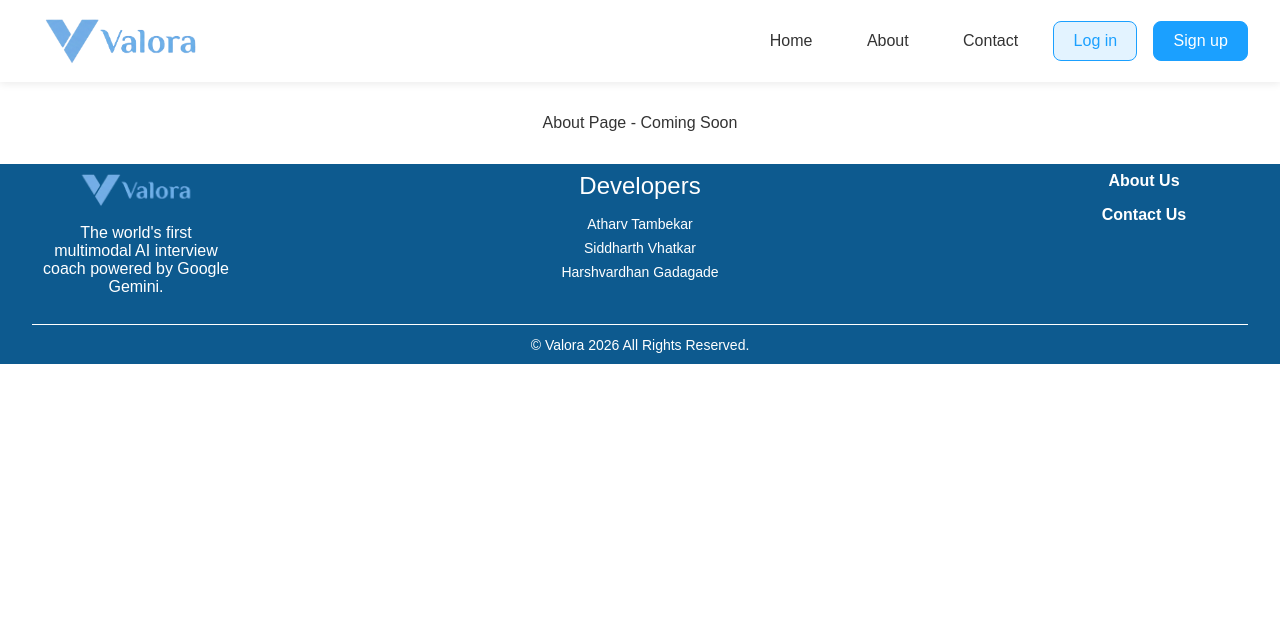
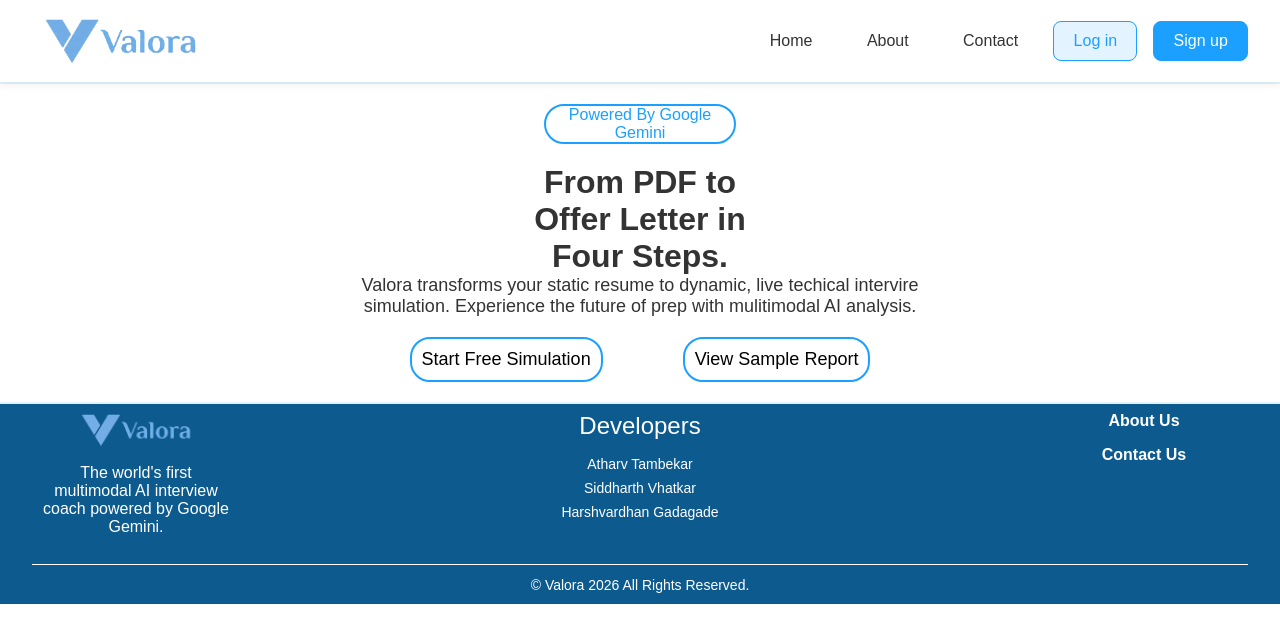
Before and after one commit to Atharv-28/Valora, a React (Create React App) app in the folder valora-frontend/: page /about in a window 1280 px wide. Shown: the top 642 px of the page. Built offline with nearby package versions, Linux system fonts and the light colour scheme; no server answers; a web font is replaced by a local one.

Commit message:
about add

```diff
--- a/valora-frontend/src/App.js
+++ b/valora-frontend/src/App.js
@@ -6,6 +6,7 @@
 import { Interview } from './pages/interview';
 import { Footer } from './components/footer';
 import { ContactUs } from './pages/ContactUs';
+import { AboutUs } from './pages/AboutUs';
 
 function AppContent() {
   const location = useLocation();
@@ -18,10 +19,10 @@
         <Route path="/" element={<Home />} />
         <Route path="/start-interview" element={<StartInterview />} />
         <Route path="/interview" element={<Interview />} />
-        <Route path="/about" element={<div style={{padding: '2rem'}}>About Page - Coming Soon</div>} />
+        <Route path="/about" element={<AboutUs />} />
         <Route path="/contact" element={<ContactUs />} />
-        <Route path="/login" element={<div style={{padding: '2rem'}}>Login Page - Coming Soon</div>} />
-        <Route path="/signup" element={<div style={{padding: '2rem'}}>Sign Up Page - Coming Soon</div>} />
+        <Route path="/login" element={<div style={{ padding: '2rem' }}>Login Page - Coming Soon</div>} />
+        <Route path="/signup" element={<div style={{ padding: '2rem' }}>Sign Up Page - Coming Soon</div>} />
       </Routes>
       <Footer />
     </div>
--- /dev/null
+++ b/valora-frontend/src/components/aboutHero.css
@@ -0,0 +1,57 @@
+.abh-container {
+    display: flex;
+    flex-direction: column;
+    align-items: center;
+    padding: 20px;
+    gap: 20px;
+    border-top: 2px solid var(--primary-light);
+    border-bottom: 2px solid var(--primary-light);
+    /* border: 2px solid red; */
+}
+
+.abh-powered-by {
+    border: 2px solid var(--primary-color);
+    border-radius: 20px;
+    color: var(--primary-color);
+    width: 15vw;
+}
+
+.abh-hero-text{
+    display: flex;
+    flex-direction: column;
+    align-items: center;
+    /* border: 2px solid red; */
+}
+
+.abh-hero{
+    font-size: xx-large;
+    width: 20vw;
+}
+
+.abh-para{
+    font-size: large;
+    width: 50vw;
+}
+
+.abh-buttons{
+    display: flex;
+    gap: 5rem;
+}
+
+.simulation-btn{
+    font-size: large;
+    text-decoration: none;
+    padding: 10px;
+    background: transparent;
+    border: 2px solid var(--primary-color);
+    border-radius: 20px;
+}
+
+.report-btn{
+    font-size: large;
+    text-decoration: none;
+    padding: 10px;
+    background: transparent;
+    border: 2px solid var(--primary-color);
+    border-radius: 20px;
+}
--- /dev/null
+++ b/valora-frontend/src/components/aboutHero.js
@@ -0,0 +1,37 @@
+import './aboutHero.css'
+
+export const AboutHero = () => {
+  return (
+    <div className="abh-container">
+        <div className='abh-powered-by'>
+          <p>Powered By Google Gemini</p>
+        </div>
+
+        <div className='abh-hero-text'>
+          <h2 className='abh-hero'>
+            From PDF to Offer Letter in Four Steps.
+          </h2>
+
+          <p className='abh-para'>
+            Valora transforms your static resume to dynamic, live
+            techical intervire simulation. Experience the future of prep
+            with mulitimodal AI analysis.
+          </p>
+        </div>
+
+        <div className='abh-buttons'>
+          <div className='btn'>
+            <button className='simulation-btn'>
+                Start Free Simulation
+            </button>
+          </div>
+
+          <div className='btn'>
+            <button className='report-btn'>
+              View Sample Report
+            </button>
+          </div>
+        </div>
+    </div>
+  )
+}
--- /dev/null
+++ b/valora-frontend/src/pages/AboutUs.js
@@ -0,0 +1,9 @@
+import { AboutHero } from "../components/aboutHero"
+
+export const AboutUs = () => {
+  return (
+    <div className='about-us-container'>
+        <AboutHero/>
+    </div>
+  )
+}
```
